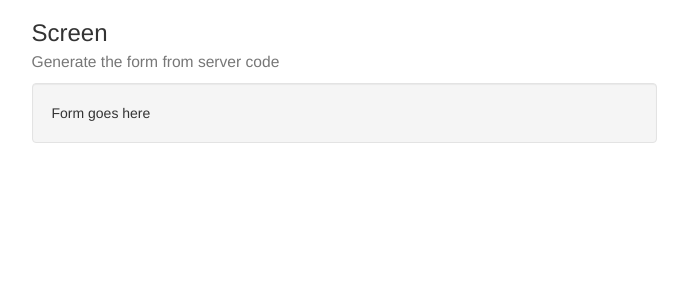
After one commit to jbaiera/lift-play, a web app: page /forms/screen.html in a window 1280 px wide. The commit adds this page. Shown: the top 300 px of the page, without its empty margins (296-984 px from the left). Run offline with its HTML, style and script files only (its server is not run), Linux system fonts and the light colour scheme; data that the repository does not hold is empty; some libraries are stand-ins or nearby versions.

Commit message:
Adding Screen Example. LiftScreen lets you build forms in a declarative manner. Formatted the wizard-all template file. Need to make sense of what this is doing to style the screen and wizard examples.

```diff
--- /dev/null
+++ b/src/main/webapp/forms/screen.html
@@ -0,0 +1,26 @@
+<!DOCTYPE html>
+<html lang="en">
+<head>
+    <meta http-equiv="content-type" content="text/html; charset=UTF-8">
+    <title>Stateful Form Example</title>
+
+    <meta name="viewport" content="width=device-width, initial-scale=1">
+    <link href="https://maxcdn.bootstrapcdn.com/bootstrap/3.3.5/css/bootstrap.min.css" rel="stylesheet" crossorigin="anonymous">
+    <script src="https://ajax.googleapis.com/ajax/libs/jquery/1.11.3/jquery.min.js"></script>
+    <script src="https://maxcdn.bootstrapcdn.com/bootstrap/3.3.5/js/bootstrap.min.js" crossorigin="anonymous"></script>
+</head>
+<body data-lift-content-id="main">
+    <div id="main" data-lift="surround?with=bootstrap;at=content">
+        <div class="row">
+            <div class="col-md-6 col-md-offset-3 col-sm-6 col-sm-offset-3">
+                <h3>Screen<br><small>Generate the form from server code</small></h3>
+                <div class="well">
+                    <div data-lift="ScreenExample">
+                        Form goes here
+                    </div>
+                </div>
+            </div>
+        </div>
+    </div>
+</body>
+</html>
```
Also changed, not shown: src/main/webapp/templates-hidden/wizard-all.html (+40 -9 lines), 2 other files.
